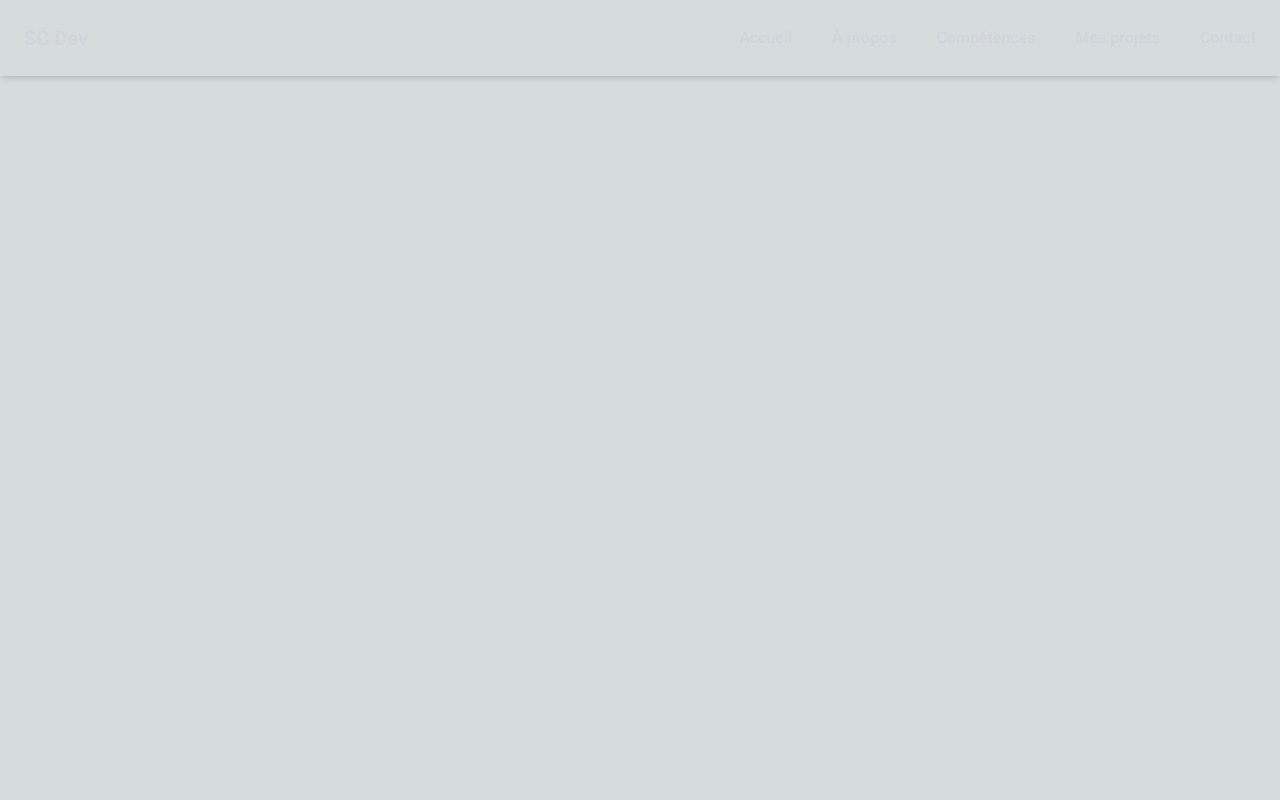
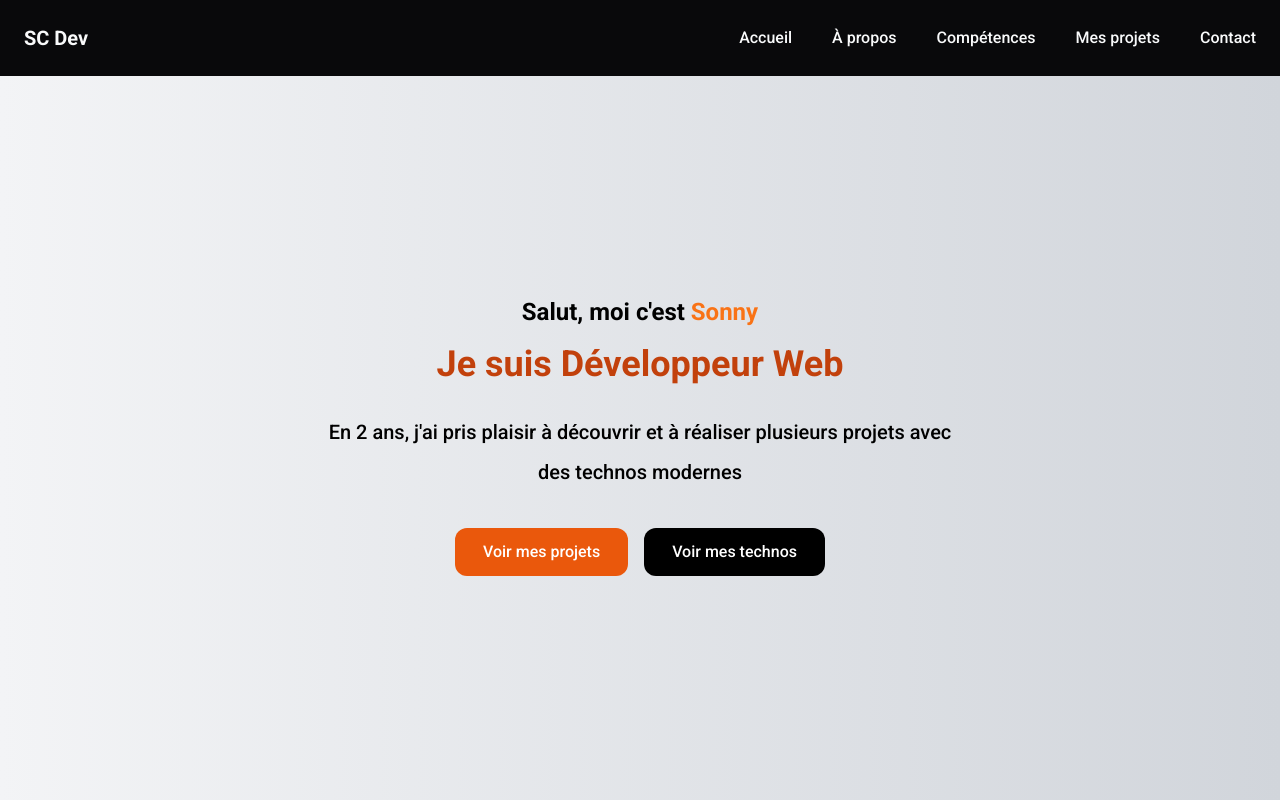
Before and after one commit to Soso-C/Portfolio-NextJS, a Next.js app: page / in a window 1280 px wide. Shown: the top 800 px of the page. Built offline with nearby package versions, Linux system fonts and the light colour scheme.

Commit message:
add react-scroll clean code and main and projects

```diff
--- a/app/layout.js
+++ b/app/layout.js
@@ -7,7 +7,7 @@ const roboto = Roboto({
 });
 
 export const metadata = {
-  title: "Portfolio | SC-Dev",
+  title: "Portfolio | SonnyC Dev",
   description: "Portfolio Sonny-C Concepteur Développeur D'applications",
 };
 
--- a/app/page.js
+++ b/app/page.js
@@ -1,10 +1,14 @@
+import Main from "@/components/main/Main";
 import Navbar from "@/components/navbar/Navbar";
+import Projects from "@/components/projects/Projects";
 import Image from "next/image";
 
 export default function Home() {
   return (
     <>
       <Navbar />
+      <Main />
+      <Projects />
     </>
   );
 }
--- /dev/null
+++ b/components/main/Main.js
@@ -0,0 +1,47 @@
+"use client";
+import { Link } from "react-scroll";
+
+export default function Main() {
+  return (
+    <div
+      id="home"
+      className="w-full h-screen text-center lg:pt-20 bg-gradient-to-r from-gray-100 to-gray-300"
+    >
+      <div className="flex flex-col items-center justify-center w-full h-full p-2 mx-auto mt-20 max-w-7xl lg:mt-0">
+        <div>
+          <h1 className="py-2 text-xl font-bold text-black md:text-2xl">
+            {`Salut, moi c'est`} <span className="text-orange-500">Sonny</span>
+          </h1>
+          <h2 className="py-2 text-2xl font-bold text-orange-700 md:text-4xl">
+            Je suis Développeur Web
+          </h2>
+          <p className="py-5 leading-6 text-xl md:leading-loose text-black font-medium max-w-[90%] lg:max-w-[75%] m-auto">
+            {`En 2 ans, j'ai pris plaisir à découvrir et à réaliser plusieurs
+            projets avec des technos modernes`}
+          </p>
+          <div className="flex items-center justify-center py-4 m-auto space-x-4">
+            <Button href={"projects"}>Voir mes projets</Button>
+            <Button variant={"secondary"} href={"technos"}>
+              Voir mes technos
+            </Button>
+          </div>
+        </div>
+      </div>
+    </div>
+  );
+}
+
+// Button Main
+const Button = ({ children, variant = "primary", href }) => {
+  return (
+    <button
+      className={`p-4 font-medium text-white md:py-3 md:px-7 rounded-xl hover:scale-105 duration-500 ${
+        variant === "primary" ? "bg-orange-600" : "bg-black"
+      }`}
+    >
+      <Link to={href} smooth={true} duration={600}>
+        {children}
+      </Link>
+    </button>
+  );
+};
--- a/components/navbar/Navbar.js
+++ b/components/navbar/Navbar.js
@@ -1,8 +1,10 @@
 "use client";
 import { useState } from "react";
 import { AiOutlineMenu } from "react-icons/ai";
+import { navbarData } from "./navbarData";
+
+// Link of react-scroll and not NEXTJS
 import { Link } from "react-scroll";
-import { navbarData } from "./navbarData";
 
 export default function Navbar() {
   const [toggle, setToggle] = useState(false);
@@ -13,52 +15,54 @@ export default function Navbar() {
 
   // start mobile first plus facile
   return (
-    <nav className="fixed top-0 w-full bg-mirage-400 items-center flex p-6 z-40 shadow-md shadow-mirage-800 text-gray-300">
-      <div className="flex justify-between items-center w-full flex-wrap md:flex-nowrap max-w-7xl mx-auto">
+    <nav className="fixed top-0 flex items-center w-full p-6 z-100 bg-zinc-950">
+      <div className="flex flex-wrap items-center justify-between w-full mx-auto md:flex-nowrap max-w-7xl">
         {/* LOGO */}
         <Link
           to="home"
           smooth={true}
           duration={600}
-          className="text-xl text-gray-300 font-bold cursor-pointer"
+          className="text-xl font-bold cursor-pointer text-gray-50"
           onClick={() => setToggle(false)}
         >
           SC Dev
         </Link>
         {/* Burger Btn */}
         <button
-          className="flex justify-end md:hidden ring-1 ring-gray-300 rounded  hover:ring-orange-500 hover:text-orange-500 hover:duration-500"
+          className="flex justify-end rounded md:hidden ring-1 ring-gray-300 hover:ring-orange-500 hover:text-orange-500 hover:duration-500"
           onClick={showNav}
         >
-          <AiOutlineMenu className="w-7 h-7 flex justify-center items-center text-mirage-50 p-1" />
+          <AiOutlineMenu className="flex items-center justify-center p-1 w-7 h-7 text-gray-50" />
         </button>
 
         <ul
           className={`${
             toggle ? " flex" : " hidden"
-          } flex-col justify-center items-center text-mirage-50 font-medium pt-2 md:pt-0 md:space-y-0 w-full first:mt-2 md:flex-row md:w-auto md:space-x-10 md:flex`}
+          } flex-col justify-center items-center text-gray-50 font-medium pt-2 md:pt-0 md:space-y-0 w-full first:mt-2 md:flex-row md:w-auto md:space-x-10 md:flex`}
         >
           {/* navbar map link */}
           {navbarData.map((link, index) => {
-            return (
-              <li
-                key={index}
-                className="first:mt-4 first:md:mt-0 border-t w-full flex justify-center p-2.5 md:border-none md:w-auto md:p-0"
-              >
-                <Link
-                  to={link.href}
-                  smooth={true}
-                  duration={600}
-                  onClick={() => setToggle(false)}
-                  className="cursor-pointer hover:text-orange-500 duration-500"
-                >
-                  {link.title}
-                </Link>
-              </li>
-            );
+            return <NavbarLink key={index} link={link} setToggle={setToggle} />;
           })}
         </ul>
       </div>
     </nav>
   );
 }
+
+// Navbar Link
+const NavbarLink = ({ link, setToggle }) => {
+  return (
+    <li className="first:mt-4 first:md:mt-0 border-t w-full flex justify-center p-2.5 md:border-none md:w-auto md:p-0">
+      <Link
+        to={link.href}
+        smooth={true}
+        duration={600}
+        onClick={() => setToggle(false)}
+        className="duration-500 cursor-pointer hover:text-orange-500"
+      >
+        {link.title}
+      </Link>
+    </li>
+  );
+};
--- /dev/null
+++ b/components/projects/Projects.js
@@ -0,0 +1,19 @@
+"use client";
+import React, { useState } from "react";
+
+const Projects = () => {
+  return (
+    <>
+      <span id="projects"></span>
+      <div className="w-full h-full min-h-screen pt-20 pb-20 bg-gray-300">
+        <div className="px-4 mx-auto max-w-7xl lg:px-2">
+          <h2 className="text-2xl font-bold text-center md:text-4xl pb-14">
+            Mes réalisations :
+          </h2>
+        </div>
+      </div>
+    </>
+  );
+};
+
+export default Projects;
```
